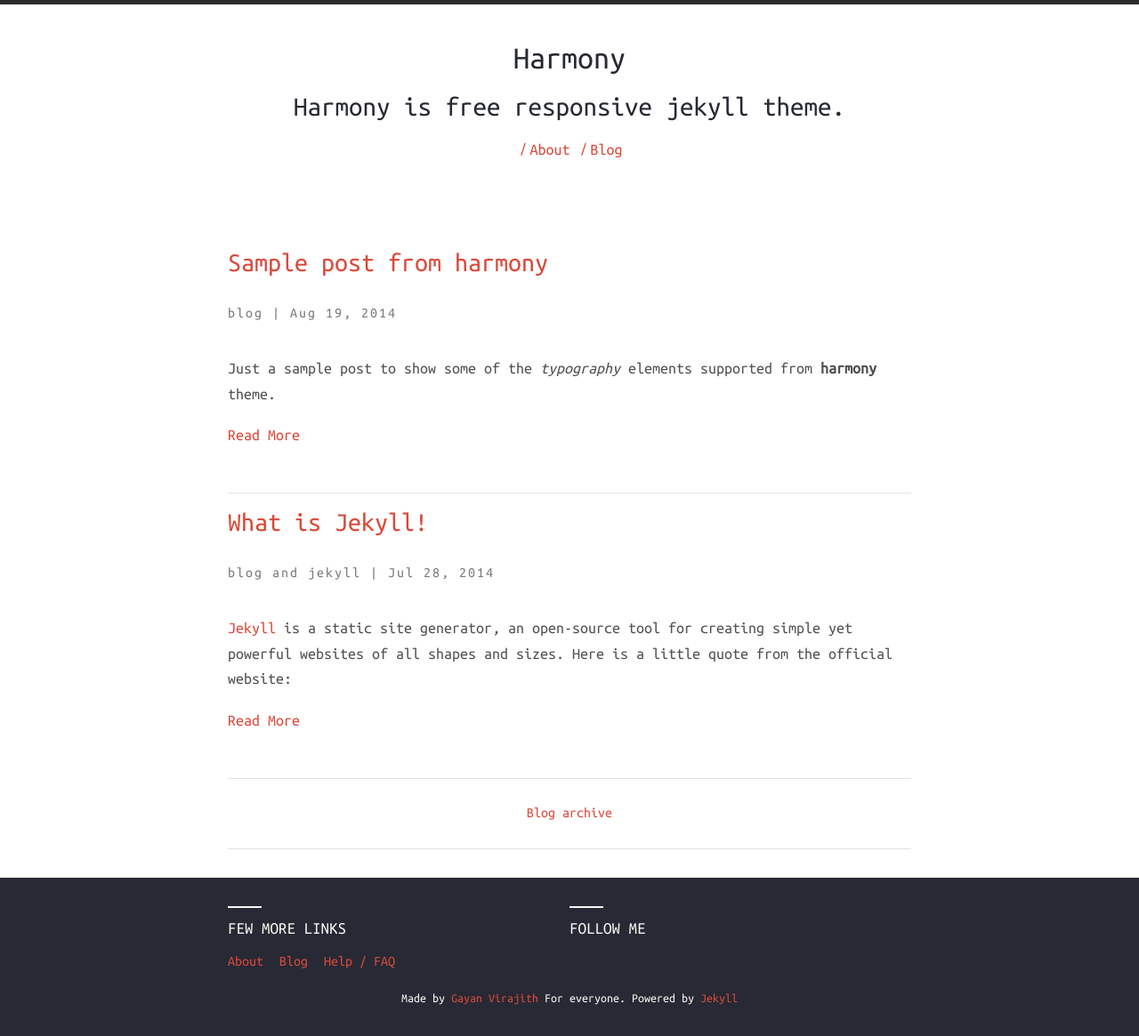
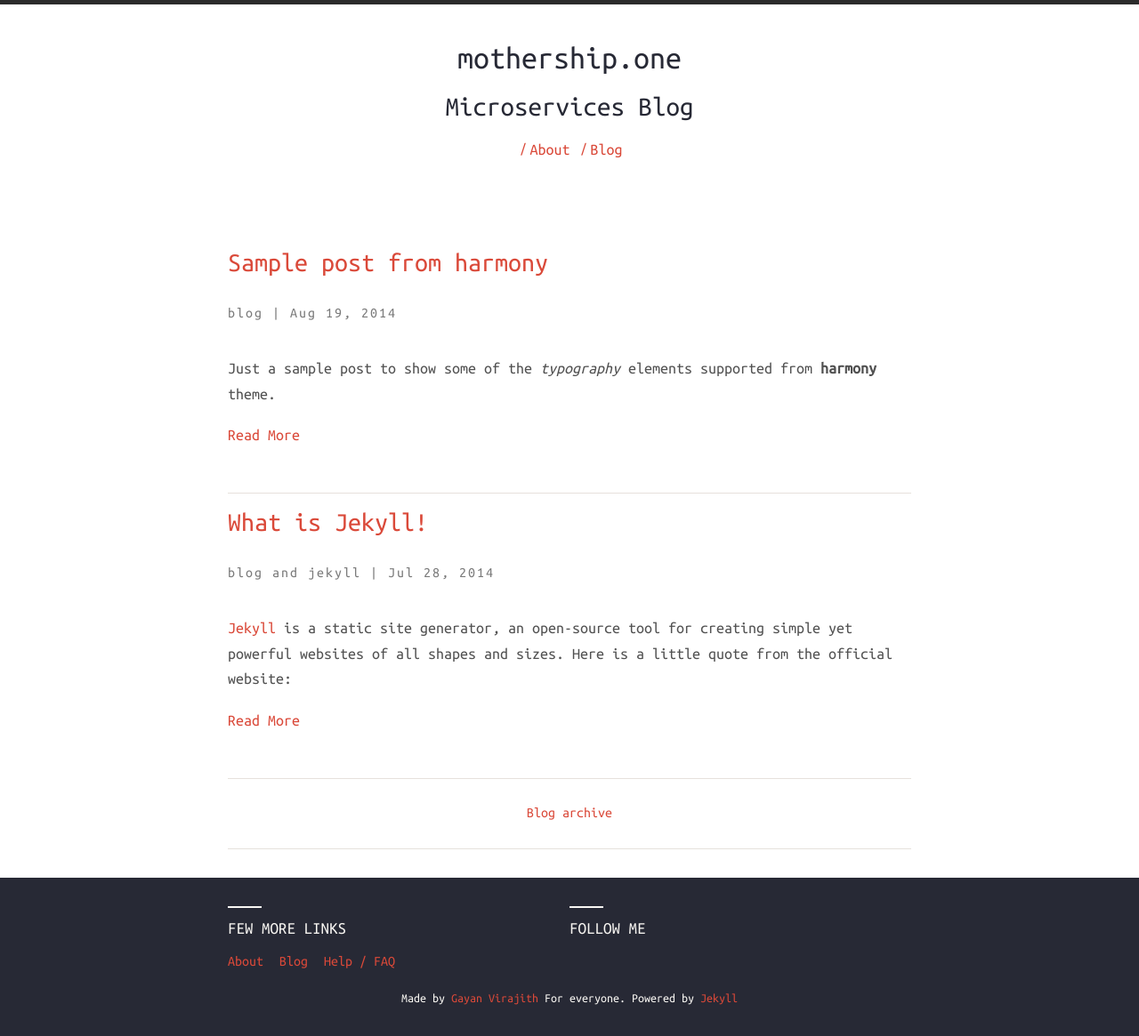
Before and after one commit to mothership-one/mothership-one.github.io, a Jekyll site: the page built from index.html, in a window 1280 px wide. Shown: the whole page at 89% size. Built offline with Jekyll 4.4.1, drawn with Linux system fonts in a browser that asks for light colours; nearby versions of some CDN libraries.

Commit message:
change highlighter plugin

```diff
--- a/_config.yml
+++ b/_config.yml
@@ -11,20 +11,18 @@
 
 # Harmony theme configuration. Please change accordingly.
 harmony:
-  name: Harmony
+  name: mothership.one
   # Little description about your site
-  description: Harmony is free responsive jekyll theme.
+  description: Microservices Blog
   # 'meta_description:' Write an awesome description for your new site here.
   # It will appear in your document head meta (for Google search results) and
   # in your feed.xml site description.
   meta_description: > #
-   Harmony is a free responsive jekyll theme by Gayan Virajith
-   and Maheshika Lakmali. Sourced on Github -
-   https://github.com/gayanvirajith/harmony
+   All about microservices
   basetheme: theme-base-01 # pre defined thmes are darken, blue-water, redish.
   author: # Author details
-    name: Gayan Virajith
-    email: gayanvirajith@gmail.com
+    name: axhm3a, pg2000
+    email:
     url: http://gayanvirajith.github.io
 
   # Google Analytics key, leave blank to ignore
@@ -44,7 +42,7 @@
 # Conversion / Build settings
 markdown:    kramdown
 # This is how you put pygments config in jekyll 2.0 instead of pygments: true
-highlighter: rouge
+highlighter: pygments
 
 # Permalinks
 permalink:        pretty
```
Also changed, not shown: _layouts/default.html (line endings or trailing spaces).
